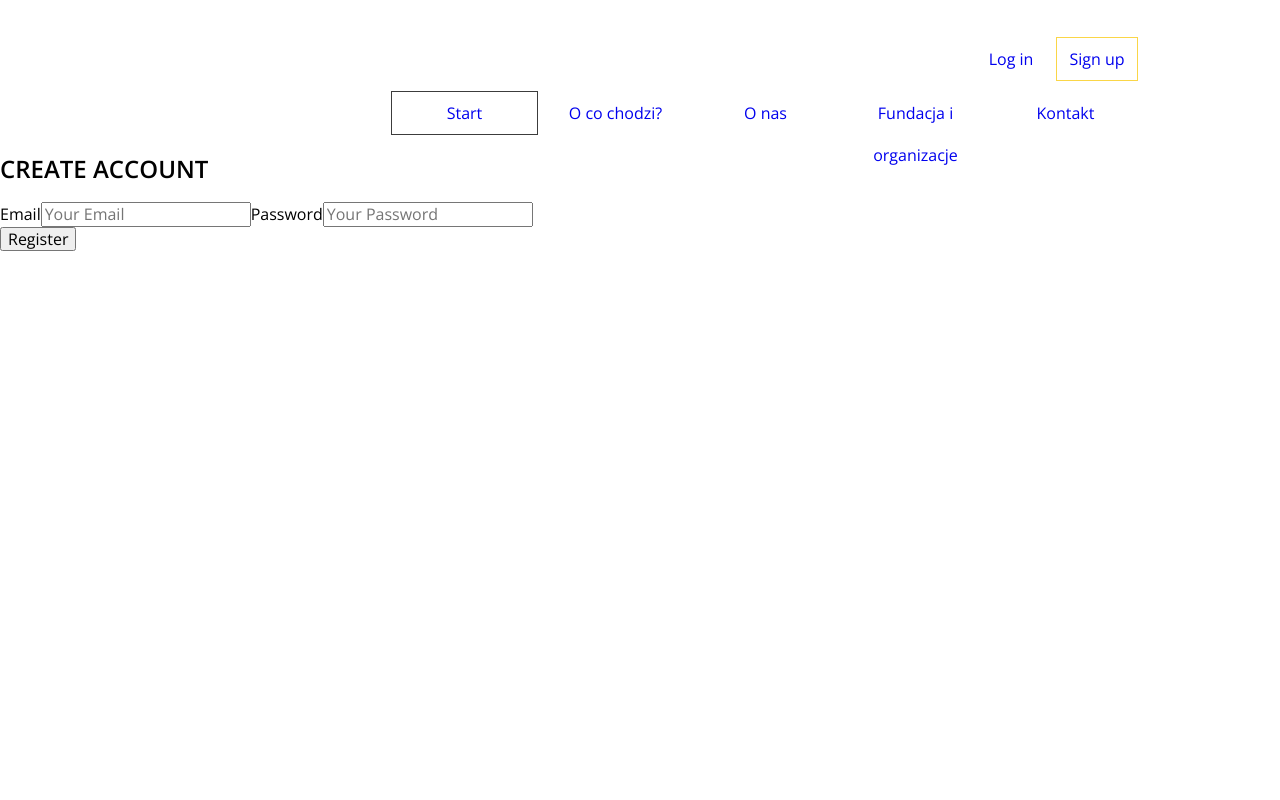
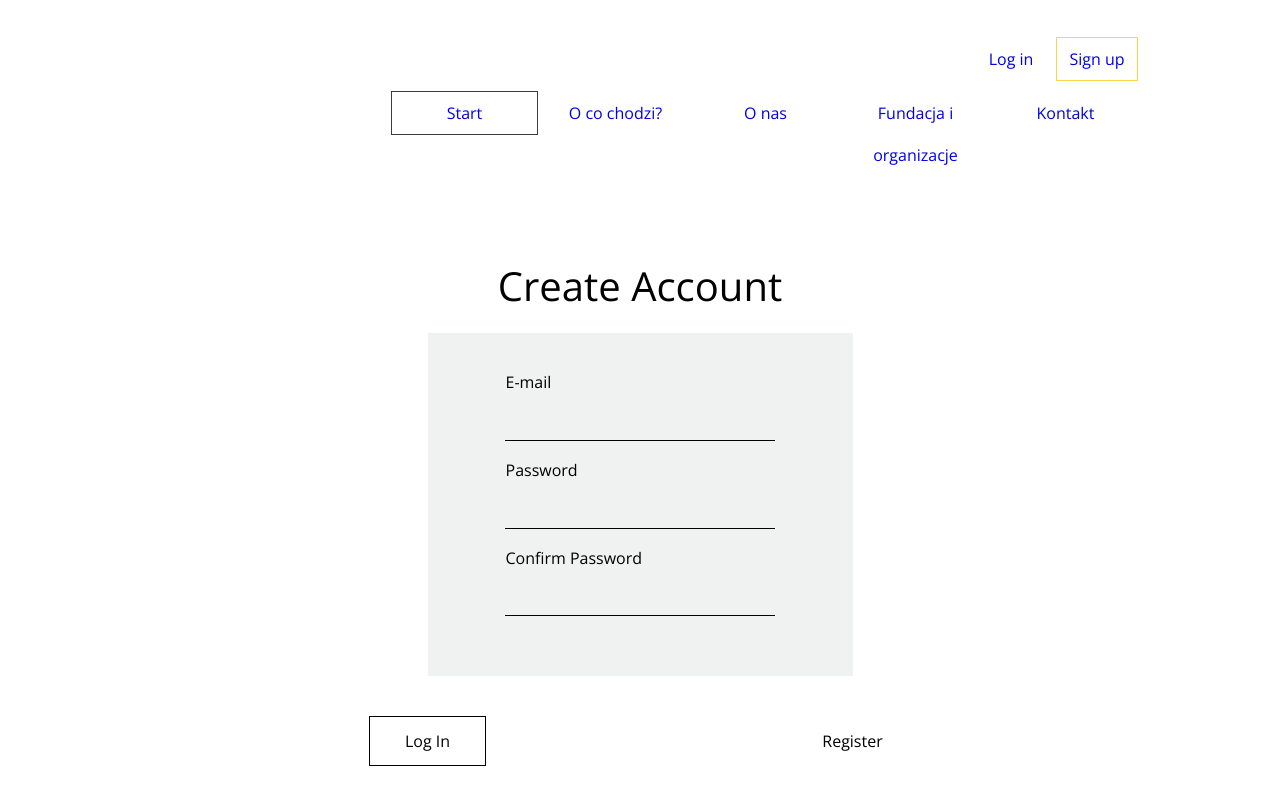
Before and after one commit to olekmorawski/OddajRzeczy, a React (Vite) app: page /signup in a window 1280 px wide. Built offline with nearby package versions, Linux system fonts and the light colour scheme.

Commit message:
Login and register styling

```diff
--- /dev/null
+++ b/src/components/Statistic.jsx
@@ -0,0 +1,14 @@
+const Statistic = ({ number, title }) => {
+  return (
+    <div className="statistic">
+      <h1 className="number">{number}</h1>
+      <p className="stat_name">{title}</p>
+      <p className="stat_desc">
+        Lorem ipsum dolor sit amet, consectetur adipisicing elit. Atque,
+        sapiente.
+      </p>
+    </div>
+  );
+};
+
+export default Statistic;
--- a/src/pages/Home.jsx
+++ b/src/pages/Home.jsx
@@ -1,13 +1,22 @@
 import Nav from "../components/Nav";
 import Header from "../components/Header";
+import Statistic from "../components/Statistic";
 
 const Home = () => {
   return (
     <>
       <div className="bg">
+        <div className="bg_image"></div>
         <Nav />
         <div className="header">
           <Header />
+        </div>
+      </div>
+      <div className="stats">
+        <div className="stats_box">
+          <Statistic number="7" title="ZORGANIZOWANY ZBIÓREK" />
+          <Statistic number="10" title="ODDANYCH WORKÓW" />
+          <Statistic number="5" title="WSPARTYCH ORGANIZACJI" />
         </div>
       </div>
     </>
--- a/src/pages/Login.jsx
+++ b/src/pages/Login.jsx
@@ -45,53 +45,83 @@ const Login = () => {
       <div className="login">
         <Nav />
         <div className="login_body">
+          <div className="login_text">Log in</div>
           <div className="login_box">
-            <div className="login_text">Log in</div>
             <div className={"form2"}>
               <form
                 className={"register-form"}
                 onSubmit={handleSubmit}
                 id="myForm"
               >
-                <label className={"label-form"} htmlFor={"email"}>
+                <label
+                  className={"label-form"}
+                  htmlFor={"email"}
+                  style={{ background: "#F0F1F1" }}
+                >
                   E-mail
                 </label>
                 <input
                   name={"email"}
                   id={"email"}
-                  value={FormData.email}
+                  value={formData.email}
                   onChange={handleChange}
+                  style={{
+                    background: "#F0F1F1",
+                    borderBottom: "1px solid black",
+                    borderTop: "none",
+                    borderLeft: "none",
+                    borderRight: "none",
+                  }}
                 />
-                <label className={"label-form"} htmlFor={"password"}>
+                <label
+                  className={"label-form"}
+                  htmlFor={"password"}
+                  style={{ background: "#F0F1F1" }}
+                >
                   Password
                 </label>
                 <input
                   type={"password"}
                   id={"password"}
                   name={"password"}
-                  value={FormData.password}
+                  value={formData.password}
                   onChange={handleChange}
+                  style={{
+                    background: "#F0F1F1",
+                    borderBottom: "1px solid black",
+                    borderTop: "none",
+                    borderLeft: "none",
+                    borderRight: "none",
+                  }}
                 />
               </form>
             </div>
+          </div>
           <div className="btns">
-              <a href={"/signup"}>
             <button
               className={"signup"}
               type={"button"}
               onClick={() => navigate("/signup")}
+              style={{
+                border: "1px solid black",
+                background: "transparent",
+                cursor: "pointer",
+              }}
             >
               Sign Up
             </button>
-              </a>
             <button
               className={"submit"}
               type={"submit"}
               onClick={handleSubmit}
+              style={{
+                background: "transparent",
+                border: "none",
+                cursor: "pointer",
+              }}
             >
               Log in
             </button>
-            </div>
           </div>
         </div>
       </div>
--- a/src/pages/Register.jsx
+++ b/src/pages/Register.jsx
@@ -7,6 +7,7 @@ const Register = () => {
   const [formData, setFormData] = useState({
     email: "",
     password: "",
+    confirmPassword: "",
   });
   const [isRegisterSuccessful, setIsRegisterSuccessful] = useState(false);
 
@@ -14,6 +15,11 @@ const Register = () => {
 
   const handleSubmit = async (e) => {
     e.preventDefault();
+    if (formData.password !== formData.confirmPassword) {
+      console.error("Passwords do not match!");
+      return;
+    }
+
     try {
       const response = await axios.post(
         `http://localhost:8000/signup`,
@@ -42,38 +48,113 @@ const Register = () => {
 
   return (
     <>
-      <div className="register">
+      <div className="login">
         <Nav />
-        <h2>CREATE ACCOUNT</h2>
-        <form onSubmit={handleSubmit}>
-          <section>
-            <label htmlFor="email">Email</label>
+        <div className="login_body">
+          <div className="login_text">Create Account</div>
+          <div className="login_box">
+            <div className={"form2"}>
+              <form
+                className={"register-form"}
+                onSubmit={handleSubmit}
+                id="registerForm"
+              >
+                <label
+                  className={"label-form"}
+                  htmlFor={"email"}
+                  style={{ background: "#F0F1F1" }}
+                >
+                  E-mail
+                </label>
                 <input
                   type="text"
                   name="email"
                   id="email"
-              placeholder="Your Email"
-              required={true}
                   value={formData.email}
                   onChange={handleChange}
+                  style={{
+                    background: "#F0F1F1",
+                    borderBottom: "1px solid black",
+                    borderTop: "none",
+                    borderLeft: "none",
+                    borderRight: "none",
+                  }}
                 />
-            <label htmlFor="password">Password</label>
+                <label
+                  className={"label-form"}
+                  htmlFor={"password"}
+                  style={{ background: "#F0F1F1" }}
+                >
+                  Password
+                </label>
                 <input
                   type="password"
                   name="password"
                   id="password"
-              placeholder="Your Password"
-              required={true}
                   value={formData.password}
                   onChange={handleChange}
+                  style={{
+                    background: "#F0F1F1",
+                    borderBottom: "1px solid black",
+                    borderTop: "none",
+                    borderLeft: "none",
+                    borderRight: "none",
+                  }}
                 />
-          </section>
-          <button type="submit" onSubmit={handleSubmit}>
+                <label
+                  className={"label-form"}
+                  htmlFor={"confirmPassword"}
+                  style={{ background: "#F0F1F1" }}
+                >
+                  Confirm Password
+                </label>
+                <input
+                  type="password"
+                  name="confirmPassword"
+                  id="confirmPassword"
+                  value={formData.confirmPassword}
+                  onChange={handleChange}
+                  style={{
+                    background: "#F0F1F1",
+                    borderBottom: "1px solid black",
+                    borderTop: "none",
+                    borderLeft: "none",
+                    borderRight: "none",
+                  }}
+                />
+              </form>
+            </div>
+          </div>
+          <div className="btns">
+            <button
+              className={"login-btn"}
+              type={"button"}
+              onClick={() => navigate("/login")}
+              style={{
+                border: "1px solid black",
+                background: "transparent",
+                cursor: "pointer",
+              }}
+            >
+              Log In
+            </button>
+            <button
+              className={"submit"}
+              type={"submit"}
+              onClick={handleSubmit}
+              style={{
+                background: "transparent",
+                border: "none",
+                cursor: "pointer",
+              }}
+            >
               Register
             </button>
-        </form>
+          </div>
+        </div>
       </div>
     </>
   );
 };
+
 export default Register;
--- a/styles/main.scss
+++ b/styles/main.scss
@@ -13,10 +13,21 @@ body {
 }
 
 .bg {
+  position: relative;
+  height: 100vh;
+  width: 100vw;
+}
+
+.bg_image {
   background: transparent url("styles/images/Home-Hero-Image.jpg") 0% 0%
     no-repeat padding-box;
-  height: 100vh;
-  width: 100vw;
+  background-size: cover;
+  top: 0px;
+  left: -483px;
+  width: 1368px;
+  height: 963px;
+  position: absolute;
+  z-index: -1;
 }
 
 .nav {
@@ -94,7 +105,10 @@ body {
       height: 107px;
       margin-bottom: 20px;
       margin-right: 275px;
+      text-align: center;
+      font: normal normal normal 38px/55px Open Sans;
       letter-spacing: -0.76px;
+      color: #3c3c3c;
       text-align: center;
       margin-top: 210px;
     }
@@ -102,8 +116,8 @@ body {
     .decoration-img {
       display: block;
       margin: 25px auto 0;
-      width: 100px;
-      height: 50px;
+      width: 253px;
+      height: 33px;
     }
   }
 
@@ -132,6 +146,9 @@ body {
         font-size: 16px;
         display: inline-block;
         padding: 0 5px;
+        text-align: center;
+        font: normal normal 300 36px/45px Open Sans;
+        letter-spacing: 0px;
       }
     }
   }
@@ -143,12 +160,108 @@ body {
   width: 100vw;
   .login_body {
     display: flex;
-    justify-content: center;
+    flex-direction: column;
+    align-items: center;
+    .login_text {
+      margin-top: 123px;
+      text-align: center;
+      font: normal normal normal 40px/55px Open Sans;
+    }
     .login_box {
-      margin-top: 296px;
+      margin-top: 20px;
       width: 385px;
-      height: 235px;
+      height: auto; // Allow the height to adjust based on content
       background: #f0f1f1 0% 0% no-repeat padding-box;
+      padding: 40px 20px; // Adjusted padding for top and bottom to 40px
+
+      display: flex; // These three lines center the .form2 div vertically
+      flex-direction: column;
+      justify-content: space-between;
+
+      .form2 {
+        width: 100%;
+
+        form {
+          display: flex;
+          flex-direction: column;
+          align-items: center;
+
+          label.label-form {
+            margin-bottom: 10px;
+            align-self: flex-start;
+            margin-left: 58px;
+          }
+
+          input {
+            display: block;
+            width: 250px;
+            padding: 10px;
+            margin-bottom: 20px;
+          }
+        }
+      }
+    }
+    .btns {
+      display: flex;
+      justify-content: space-between;
+      width: 100%;
+      max-width: 542px;
+      margin-top: 40px;
+
+      button {
+        width: 117px;
+        height: 50px;
+        border: 0.75px solid #3c3c3c;
+        display: flex;
+        justify-content: center;
+        align-items: center;
+        background-color: transparent;
+
+        &.signup {
+          border: 1px solid black;
+        }
+
+        &.submit {
+          border: none;
+        }
+      }
+    }
+  }
+  .stats {
+    width: 1900px;
+    height: 384px;
+    background-color: yellow;
+    .stats_box {
+      display: flex;
+      justify-content: space-between;
+      align-items: center;
+      padding: 0 20px;
+    }
+
+    .statistic {
+      flex: 1;
+      text-align: center;
+      padding: 0 10px;
+
+      .number {
+        text-align: center;
+        font: normal normal 300 90px/122px Open Sans;
+        letter-spacing: 0px;
+      }
+
+      .stat_name {
+        text-align: center;
+        font: normal normal normal 18px/30px Open Sans;
+        letter-spacing: -0.36px;
+        color: #3c3c3c;
+      }
+
+      .stat_desc {
+        text-align: center;
+        font: normal normal 300 16px/18px Merriweather;
+        letter-spacing: -0.32px;
+        color: #3c3c3c;
+      }
     }
   }
 }
```
Lines whose indentation alone changed are shown as unchanged.
